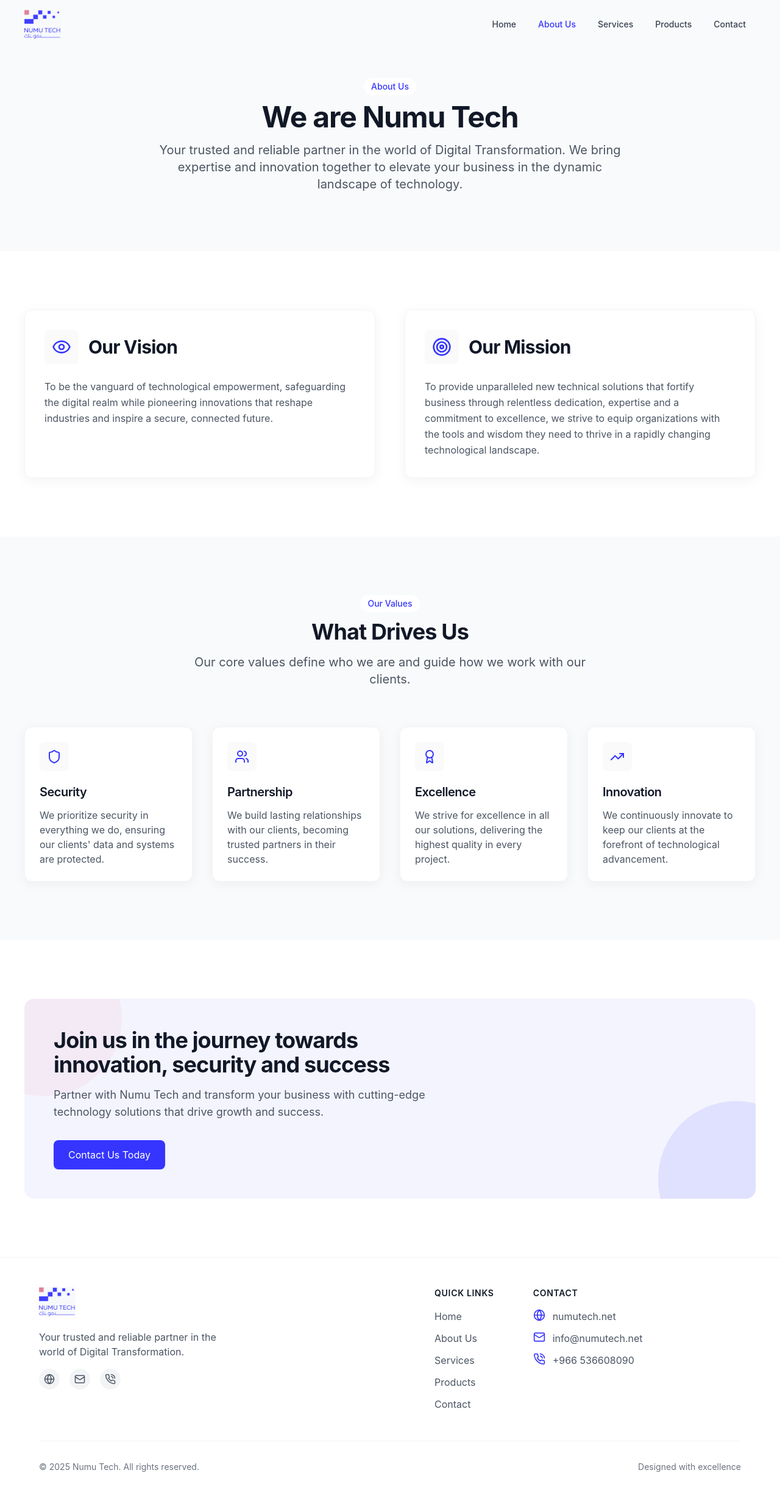
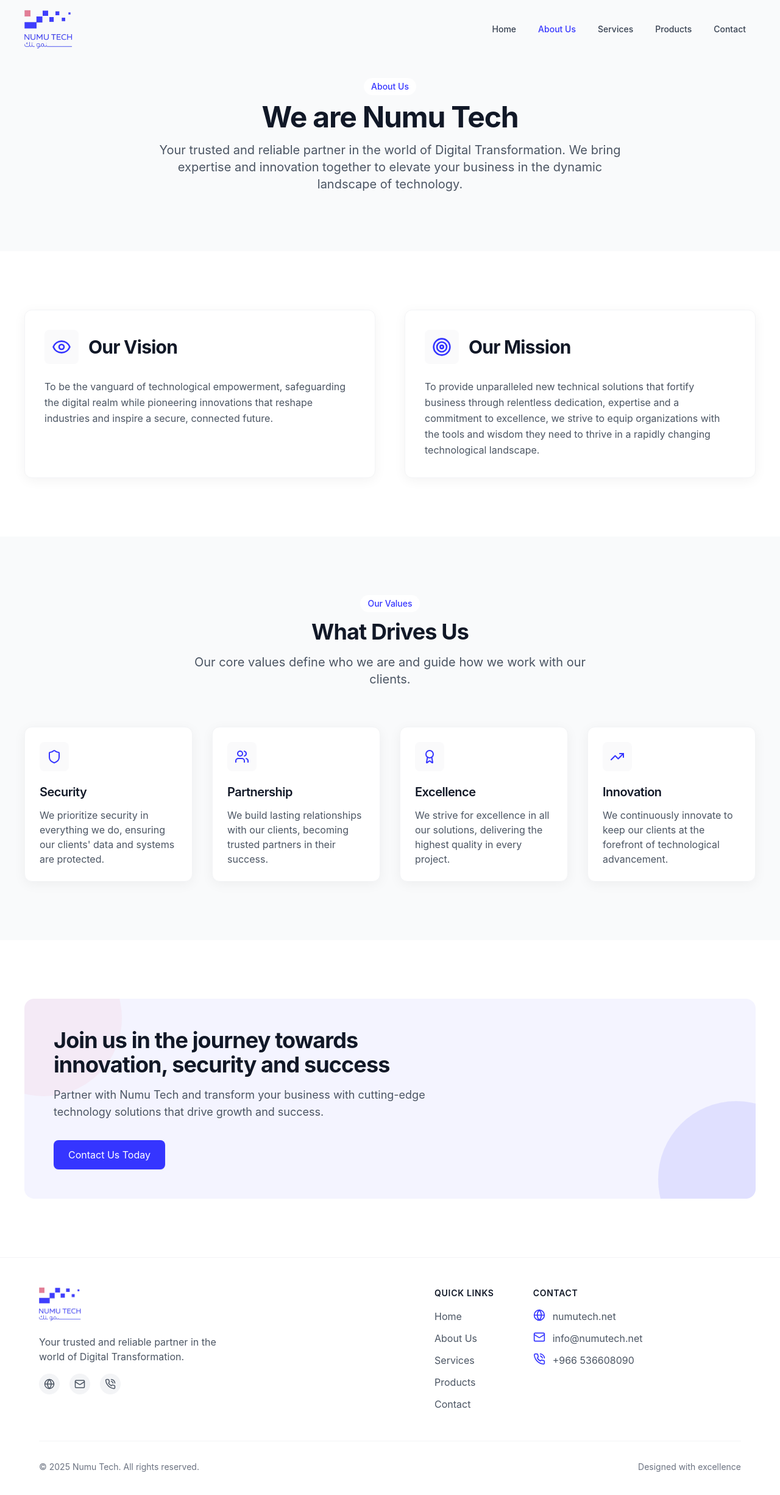
Before and after one commit to alshudukhi/numu-tech-labyrinth-57, a React (Vite) app: page /about in a window 1280 px wide. Shown: the top 2452 px of the page at 61% size. Built offline with nearby package versions, Linux system fonts and the light colour scheme.

Commit message:
Update avatar component
The prompt requested an update to the avatar component.

```diff
--- a/src/components/layout/Footer.tsx
+++ b/src/components/layout/Footer.tsx
@@ -1,4 +1,3 @@
-
 import React from 'react';
 import { Link } from 'react-router-dom';
 import { PhoneCall, Mail, Globe } from 'lucide-react';
@@ -11,9 +10,9 @@ const Footer = () => {
           <div className="space-y-4">
             <Link to="/" className="inline-block">
               <img
-                src="/lovable-uploads/881d5b12-fff1-45fe-93ba-7028634ea10d.png"
+                src="/lovable-uploads/78081387-0c21-495b-a47f-642596b919ab.png"
                 alt="Numu Tech Logo"
-                className="h-10 md:h-12"
+                className="h-12 md:h-14"
               />
             </Link>
             <p className="text-gray-600 mt-4 max-w-xs">
--- a/src/components/layout/Navbar.tsx
+++ b/src/components/layout/Navbar.tsx
@@ -48,9 +48,9 @@ const Navbar = () => {
         >
           <div className="flex items-center">
             <img
-              src="/lovable-uploads/881d5b12-fff1-45fe-93ba-7028634ea10d.png"
+              src="/lovable-uploads/78081387-0c21-495b-a47f-642596b919ab.png"
               alt="Numu Tech Logo"
-              className="h-9 md:h-12 transition-transform duration-300 hover:scale-105"
+              className="h-12 md:h-16 transition-transform duration-300 hover:scale-105"
             />
           </div>
         </Link>
```
Also changed, not shown: public/lovable-uploads/78081387-0c21-495b-a47f-642596b919ab.png (added).
